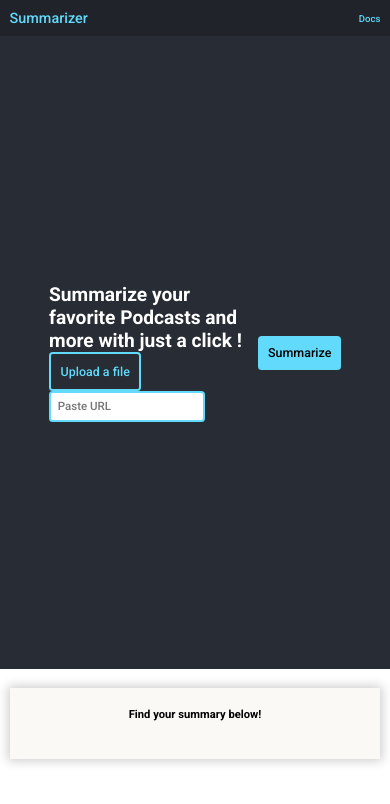
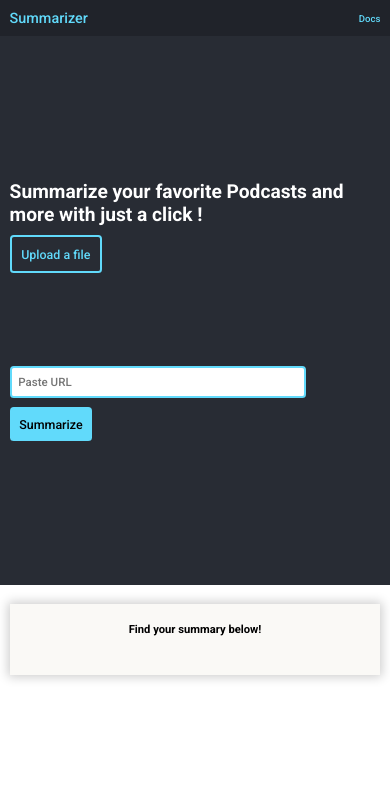
Before and after one commit to ramalingaa/meetSummarizer, a React (Create React App) app: page / in a window 390 px wide. Shown: the top 804 px of the page. Built offline with nearby package versions, Linux system fonts and the light colour scheme.

Commit message:
feat : loaders and responsiveness

```diff
--- a/package.json
+++ b/package.json
@@ -9,8 +9,8 @@
     "axios": "^0.27.2",
     "react": "^18.1.0",
     "react-dom": "^18.1.0",
+    "react-loading": "^2.0.3",
     "react-scripts": "4.0.3",
-
     "web-vitals": "^2.1.4"
   },
   "scripts": {
--- a/src/Components/Content/HeroContent/HeroContent.css
+++ b/src/Components/Content/HeroContent/HeroContent.css
@@ -16,9 +16,9 @@
 }
 
 .hero-wrapper{
-    width: fit-content;
     display: flex;
     gap: 1rem;
+    padding: 1rem;
     flex-direction: column;
     justify-content: center;
 }
@@ -98,3 +98,25 @@ input[type = "file"]{
     font-size: 1.5rem;
     color: var(--error-color);
 }
+
+.loader{
+    color:var(--primary-color);
+}
+
+@media screen and (max-width:800px) {
+    .hero-content-cont {
+        display: block;
+    }
+
+    .cta-btn-primary {
+        margin-top: 1rem;
+    }
+
+    .hero-header {
+        width: 95%;
+    }
+
+    .hero {
+        min-height: 65vh;
+    }
+}
--- a/src/Components/Content/HeroContent/HeroContent.jsx
+++ b/src/Components/Content/HeroContent/HeroContent.jsx
@@ -1,19 +1,27 @@
-import axios from "axios"
+import axios from "axios";
 import React, { useState, useEffect } from "react";
 import "./HeroContent.css";
-import { changeHandler, clickHandler, summarizeHandler } from "../../../customFunctions/index-functions"
-import { useSummary } from "../../../context/summaryContext"
+import {
+  changeHandler,
+  clickHandler,
+  summarizeHandler,
+} from "../../../customFunctions/index-functions";
+import { useSummary } from "../../../context/summaryContext";
+import ReactLoading from "react-loading";
 
 const HeroContent = () => {
   const [audioUrl, setAudioUrl] = useState("");
   const [responseStatus, setResponseStatus] = useState({ status: "", id: "" });
-  const [isLoading, setIsLoading] = useState(false);
+  const [isLoading, setIsLoading] = useState({
+    isSummaryLoading: false,
+    isUploadLoading: false,
+  });
   const [fileName, setFileName] = useState("");
-  const [error, setError] = useState({sizeError:""})
+  const [error, setError] = useState({ sizeError: "" });
   const url = "https://api.cloudinary.com/v1_1/demo/auto/upload";
   const apiToken = "57abb67a2c924791b6a26572ee153ca2";
   const key = "b1666e78-926a-4aa8-ad25-7da19547944a";
-  const { setSummary } = useSummary()
+  const { setSummary } = useSummary();
 
   useEffect(() => {
     if (
@@ -24,8 +32,8 @@ const HeroContent = () => {
         baseURL: "https://api.assemblyai.com/v2",
         headers: {
           authorization: apiToken,
-          "content-type": "application/json"
-        }
+          "content-type": "application/json",
+        },
       });
       assembly
         .get(`/transcript/${responseStatus.id}`)
@@ -36,7 +44,7 @@ const HeroContent = () => {
           ) {
             setResponseStatus(() => ({
               status: res.data.status,
-              id: res.data.id
+              id: res.data.id,
             }));
           } else {
             console.log(res.data.text);
@@ -46,19 +54,36 @@ const HeroContent = () => {
         .catch((err) => console.error(err));
     }
   }, [responseStatus]);
-  console.log(audioUrl)
+  console.log(audioUrl);
   return (
     <main className="hero">
+      <div className="hero-wrapper">
         <div className="hero-header">
           <h4>Summarize your favorite Podcasts and more with just a click !</h4>
+        </div>
+        <div className="hero-content-cont">
+          <div className="hero-action-cont">
             <div className="hero-upload-wrapper">
               <label className="cta-btn-secondary">
-            <input type = "file" onChange={(e) => changeHandler(e, url, setAudioUrl, setFileName, setError)} accept="audio/*"/>
+                <input
+                  type="file"
+                  onChange={(e) =>
+                    changeHandler(
+                      e,
+                      url,
+                      setAudioUrl,
+                      setFileName,
+                      setError,
+                      setIsLoading
+                    )
+                  }
+                  accept="audio/*"
+                />
                 Upload a file
               </label>
-          { fileName && <p className="filename">{fileName}</p>}
+              {fileName && <p className="filename">{fileName}</p>}
             </div>
-        {isLoading && <p>Content is loading</p>}
+            {isLoading && <ReactLoading type="spinningBubbles" />}
             <p className="error-msg">{error.sizeError}</p>
             <input
               className="hero-input"
@@ -68,10 +93,23 @@ const HeroContent = () => {
               placeholder="Paste URL"
             />
           </div>
-      <button className="cta-btn-primary" onClick={() =>
-            clickHandler(apiToken, audioUrl, setResponseStatus, setIsLoading)
-          }>Summarize</button>
-
+          <div>
+            <button
+              className="cta-btn-primary"
+              onClick={() =>
+                clickHandler(
+                  apiToken,
+                  audioUrl,
+                  setResponseStatus,
+                  setIsLoading
+                )
+              }
+            >
+              Summarize
+            </button>
+          </div>
+        </div>
+      </div>
     </main>
   );
 };
--- a/src/customFunctions/changeHandler.js
+++ b/src/customFunctions/changeHandler.js
@@ -1,28 +1,39 @@
-const changeHandler = (e, url, setAudioUrl, setFileName, setError) => {
-    if(e.target.files.length > 0){
+const changeHandler = (
+  e,
+  url,
+  setAudioUrl,
+  setFileName,
+  setError,
+  setIsLoading
+) => {
+  if (e.target.files.length > 0) {
     let file = e.target.files[0];
-        setFileName(() => e.target.files[0].name)
-        if(file.size < 2097152){
-          setError((prev) => ({...prev, sizeError:""}))
+    setFileName(() => e.target.files[0].name);
+    if (file.size < 2097152) {
+      setError((prev) => ({ ...prev, sizeError: "" }));
+      setIsLoading((prev) => ({ ...prev, isUploadLoading: true }));
       const formData = new FormData();
       formData.append("file", file);
       formData.append("upload_preset", "docs_upload_example_us_preset");
       fetch(url, {
         method: "POST",
-            body: formData
+        body: formData,
       })
         .then((response) => {
           return response.json();
         })
         .then((data) => {
           setAudioUrl(() => data.secure_url);
+          setIsLoading((prev) => ({ ...prev, isUploadLoading: false }));
         })
         .catch((e) => {
           console.log("in url generator", e);
         });
-        }
-        else {
-          setError((prev) => ({...prev, sizeError:"Size must be less than 2MB"}))
+    } else {
+      setError((prev) => ({
+        ...prev,
+        sizeError: "Size must be less than 2MB",
+      }));
     }
   }
 };
--- a/src/customFunctions/summarizeHandler.js
+++ b/src/customFunctions/summarizeHandler.js
@@ -5,13 +5,13 @@ const summarizeHandler = async (text, key, setIsLoading, setSummary) => {
     url: "https://api.oneai.com/api/v0/pipeline",
     headers: {
       "api-key": key,
-      "Content-Type": "application/json"
+      "Content-Type": "application/json",
     },
     data: {
       text: text,
       input_type: "article",
-      steps: [{ skill: "summarize", params: { find_origins: true } }]
-    }
+      steps: [{ skill: "summarize", params: { find_origins: true } }],
+    },
   };
   try {
     const response = await axios(config);
```
Also changed, not shown: src/index.js (+7 -7 lines). Lines whose indentation alone changed are shown as unchanged.
